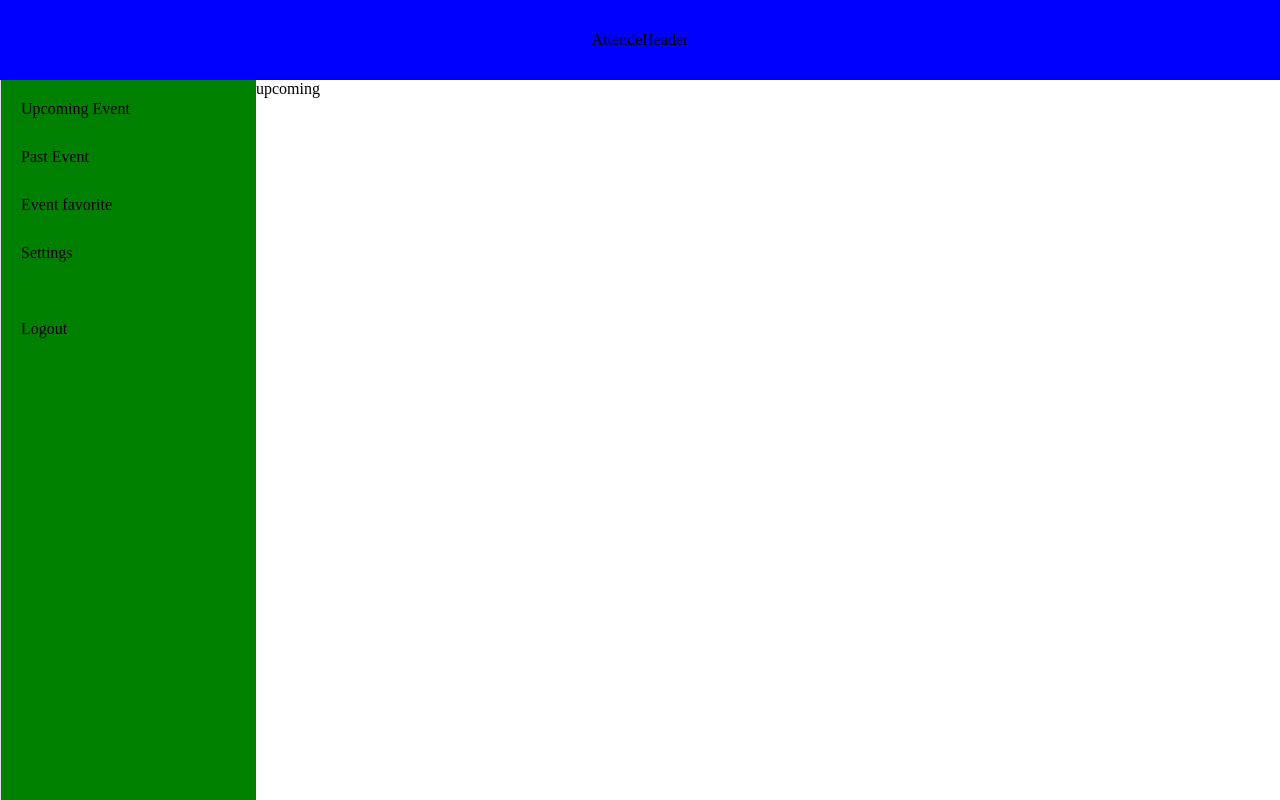
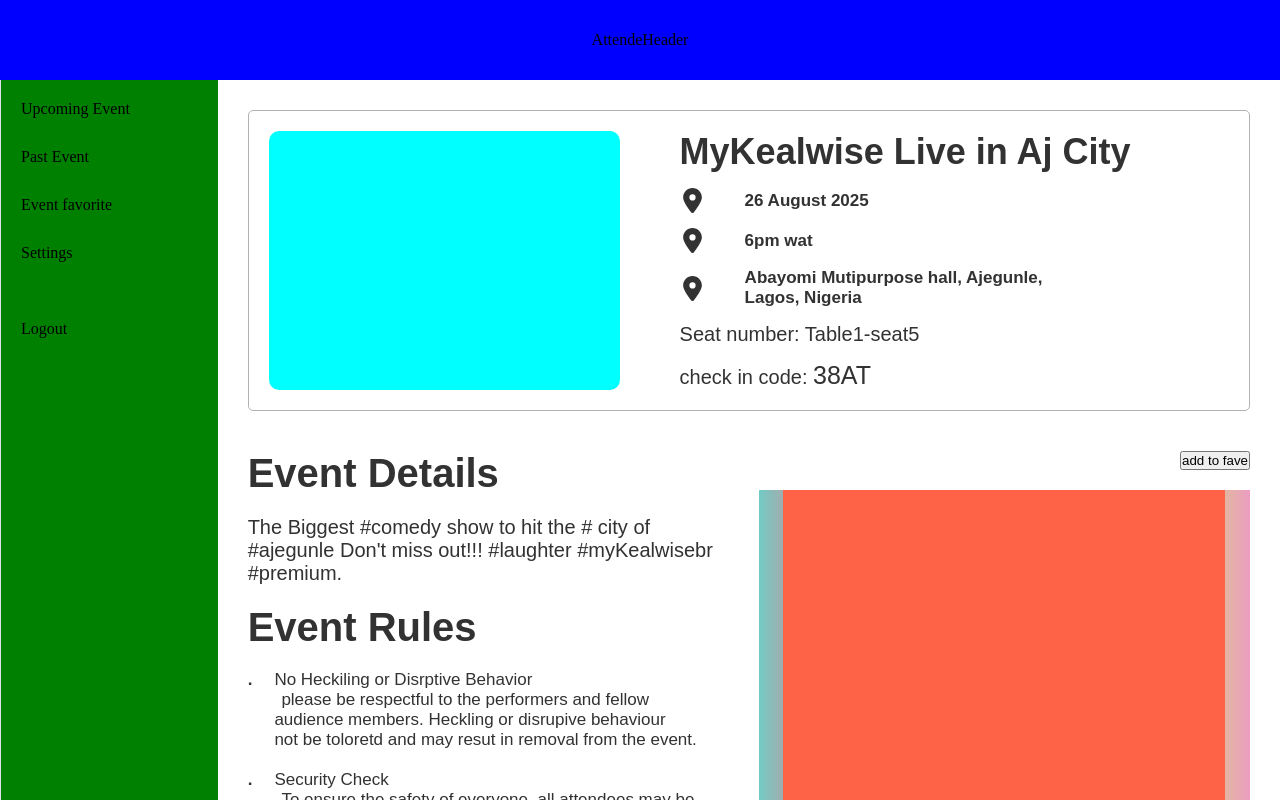
Before and after one commit to Haremu07/schediTix_fe, a React (Vite) app: page /dashBoard/upcoming-events in a window 1280 px wide. Built offline with nearby package versions, Linux system fonts and the light colour scheme.

Commit message:
updatedCode

```diff
--- a/src/components/Layout/attendee.css
+++ b/src/components/Layout/attendee.css
@@ -1,13 +1,14 @@
 .attende-dashboard{
   width: 100%;
-  height: max-content;
+  height: 100vh;
   /* background-color: black; */
   display: flex;
   flex-direction: column;
+  z-index: 1000px;
 }
 .attendeDdashboardContent{
   width: 100%;
-  height: 90vh;
+  height: 90%;
   display: flex;
   background-color: white;
 }
--- a/src/components/attendeHeader/headerAttendee.css
+++ b/src/components/attendeHeader/headerAttendee.css
@@ -1,8 +1,9 @@
 .headerAttende{
     width: 100%;
-    height: 10vh;
+    height: 10%;
     background-color: blue;
     display: flex;
     justify-content: center;
     align-items: center;
+    z-index: 1000px;
 }
--- /dev/null
+++ b/src/pages/upcomingEvent/EventDetails.jsx
@@ -0,0 +1,94 @@
+import React from 'react'
+import "./upcoming.css"
+
+const EventDetails = () => {
+  return (
+    <div className='exentDetails'>
+        <section className='detailsText'>
+            <h1>Event Details</h1>
+            <p className='detailsTextP'>
+                The Biggest #comedy show to hit the # city of <br />
+                #ajegunle Don't miss out!!! #laughter #myKealwisebr <br />
+                #premium.
+            </p>
+            <h1>Event Rules</h1>
+            <div className='rulesDiv'>
+                <article className='rulesText'>
+                    <p><b>.</b></p>
+                    <p>No Heckiling or Disrptive Behavior <br />
+                    <span className='paragraph'>please be respectful to the performers and fellow</span><br />
+                    audience members. Heckling or disrupive behaviour <br />
+                    not be toloretd and may resut in removal from the event.
+                    </p>
+                </article>
+
+                <article className='rulesText'>
+                    <p><b>.</b></p>
+                    <p>Security Check <br />
+                    <span className='paragraph'>To ensure the safety of everyone, all attendees may be</span><br />
+                    subject to a security check upon entry. Please cooperate <br />
+                    with security staff as necessary.
+                    </p>
+                </article>
+
+
+                <article className='rulesText'>
+                    <p><b>.</b></p>
+                    <p>Cell Phones and Recording <br />
+                    <span className='paragraph'>For the comfort of everyone, please keep your cell </span><br />
+                    phones on silent during the performance. Recording of  <br />
+                    the show is prohibited unless explicitly stated by the <br />
+                    event organizers.
+                    </p>
+                </article>
+
+                <article className='rulesText'>
+                    <p><b>.</b></p>
+                    <p>No Outside Food or Drinks <br />
+                    <span className='paragraph'> To maintain a safe and enjoyable environment, please </span><br />
+                    refrain from bringing outside food or beverages into the <br />
+                    venue. Refreshments are available for everyone.
+                    </p>
+                </article>
+
+                <article className='rulesText'>
+                    <p><b>.</b></p>
+                    <p>Respect the Venue and Fellow Attendees <br />
+                    <span className='paragraph'> Please be considerate of other guests, maintain a  </span><br />
+                    friendly atmosphere, and refrain from excessive talking  <br />
+                    during the performance.
+                    </p>
+                </article>
+
+                <article className='rulesText'>
+                    <p><b>.</b></p>
+                    <p>Respect the Venue and Fellow Attendees <br />
+                    <span className='paragraph'> All ticket sales are final. In the case of unforeseen   </span><br />
+                    circumstances, please contact event organizers directly  <br />
+                    for assistance.
+                    </p>
+                </article>
+
+                <article className='rulesText'>
+                    <p><b>.</b></p>
+                    <p>Accessibility <br />
+                    <span className='paragraph'>The venue is accessible to all guests. If you have any   </span><br />
+                    specific accessibility needs, please inform us in advance   <br />
+                    so we can accommodate you.
+                    </p>
+                </article>
+            </div>
+        </section>
+
+     <section  className='rightDivWrap'>
+        <button>add to fave</button>
+        <div className='addtofavDiv'>
+          <div className='addtofavDivWrap'></div>
+        </div>
+     </section>
+
+    </div>
+  )
+}
+
+export default EventDetails
--- a/src/pages/upcomingEvent/UpcomingEvent.jsx
+++ b/src/pages/upcomingEvent/UpcomingEvent.jsx
@@ -1,9 +1,35 @@
 import React from 'react'
+import "./upcoming.css"
+import { FaLocationDot } from "react-icons/fa6";
+import EventDetails from './EventDetails';
 
 const UpcomingEvent = () => {
   return (
-    <div>
-        upcoming
+    <div className="upcoming-event">
+      <div className='upimgDiv'>
+        <section className='upImgDiv'>
+        <img src="" alt="" />
+        </section>
+
+        <section className='upTextDiv'>
+          <h1>MyKealwise Live in Aj City</h1>
+          <nav className='upTExtDate'>
+          <FaLocationDot className='uptextDateIcone'/>
+          <p><b>26 August 2025</b></p>
+          </nav>
+          <nav className='upTExtDate'>
+          <FaLocationDot className='uptextDateIcone'/>
+          <p><b>6pm wat</b></p>
+           </nav>
+          <nav className='upTExtDate'>
+          <FaLocationDot className='uptextDateIcone'/>
+          <p><b>Abayomi Mutipurpose hall, Ajegunle,<br />Lagos, Nigeria</b></p>
+          </nav>
+          <p className='seatnumber'>Seat number: Table1-seat5</p>
+          <p className='checkin'>check in code: <span>38AT</span></p>
+        </section>
+      </div>
+      <EventDetails/>
     </div>
   )
 }
--- a/src/pages/upcomingEvent/upcoming.css
+++ b/src/pages/upcomingEvent/upcoming.css
@@ -0,0 +1,148 @@
+.upcoming-event{
+    width: 100%;
+    height: 100%;
+    display: flex;
+    flex-direction: column;
+    padding: 30px;
+    gap: 20px;
+    overflow-y: scroll;
+    gap: 40px;
+    z-index: 0;
+
+}
+.upimgDiv{
+    width: 100%;
+    height:50vh;
+    display: flex;
+    justify-content: space-between;
+    /* background-color: aqua; */
+    border: 1px solid #b3b2b1;
+    border-radius: 5px;
+    padding: 20px;
+    gap: 40px;
+}
+
+.upImgDiv{
+    width: 37%;
+    height: 100%;
+    display: flex;
+    background-color: aqua;
+    border-radius: 10px;
+}
+
+.upTextDiv{
+    width: 60%;
+    height: 100%;
+    display: flex;
+    flex-direction: column;
+    gap: 15px;
+    /* background-color: aqua; */
+    font-family: Arial, Helvetica, sans-serif;
+    font-size: 24px;
+    color: #323232;
+    padding-left: 20px;
+}
+
+.upTExtDate{
+    width: 100%;
+    height:25%;
+    display: flex;
+    gap: 40px;
+    align-items: center;
+    /* background-color: black; */
+    color: #323232;
+    font-size: 17px;
+}
+.uptextDateIcone{
+    font-size: 25px;
+}
+.seatnumber{
+    font-size: 20px;
+    color: #323232;
+    font-family: Arial, Helvetica, sans-serif;
+}
+.checkin{
+    font-size: 20px;
+    color: #323232;
+    font-family: Arial, Helvetica, sans-serif;
+
+    & span{
+        font-size: 25px;
+        color: #323232;
+    }
+}
+
+.exentDetails{
+    width: 100%;
+    height: max-content;
+    /* background-color: aqua; */
+    display: flex;
+    gap: 20px;
+}
+.detailsText{
+    width: 50%;
+    height: auto;
+    /* background: aqua; */
+    display: flex;
+    flex-direction: column;
+    gap: 20px;
+    color: #323232;
+    font-family: Arial, Helvetica, sans-serif;
+
+    & h1{
+        font-size: 40px;
+        color: #323232;
+        justify-content: stretch;
+    }
+}
+.detailsTextP{
+    font-size: 20px;
+    color: #323232;
+    font-family: Arial, Helvetica, sans-serif;
+    justify-content: stretch;
+    font-style: justify;
+
+}
+.rulesDiv{
+    width: 100%;
+    height: auto;
+    display: flex;
+    flex-direction: column;
+    gap: 20px;
+}
+.rulesText{
+    width: 100%;
+    height: auto;
+    display: flex;
+    gap: 22px;
+    color: #323232;
+    font-family: Arial, Helvetica, sans-serif;
+    font-size: 17px;
+    /* background-color: aquamarine; */
+}
+.paragraph{
+    margin-left: 7px;
+}
+.rightDivWrap{
+    width: 50%;
+    height: 50%;
+    display: flex;
+    flex-direction: column;
+    align-items: flex-end;
+    gap: 20px;
+    gap: 20px;
+}
+.addtofavDiv{
+    width: 100%;
+    height: 100%;
+    display: flex;
+    align-items: center;
+    background: linear-gradient(to left, rgba(236, 157, 193, 1), rgba(208, 226, 106, 1), rgba(176, 210, 246, 1), rgba(190, 136, 199, 1), rgba(245, 210, 43, 1),rgba(255, 158, 74, 1),rgba(242, 116, 133, 1),rgba(116, 203, 197, 1));
+    flex-direction: column;
+    gap: 20px;
+}
+.addtofavDivWrap{
+    width: 90%;
+    height: 90%;
+    background-color: tomato;
+}
```
